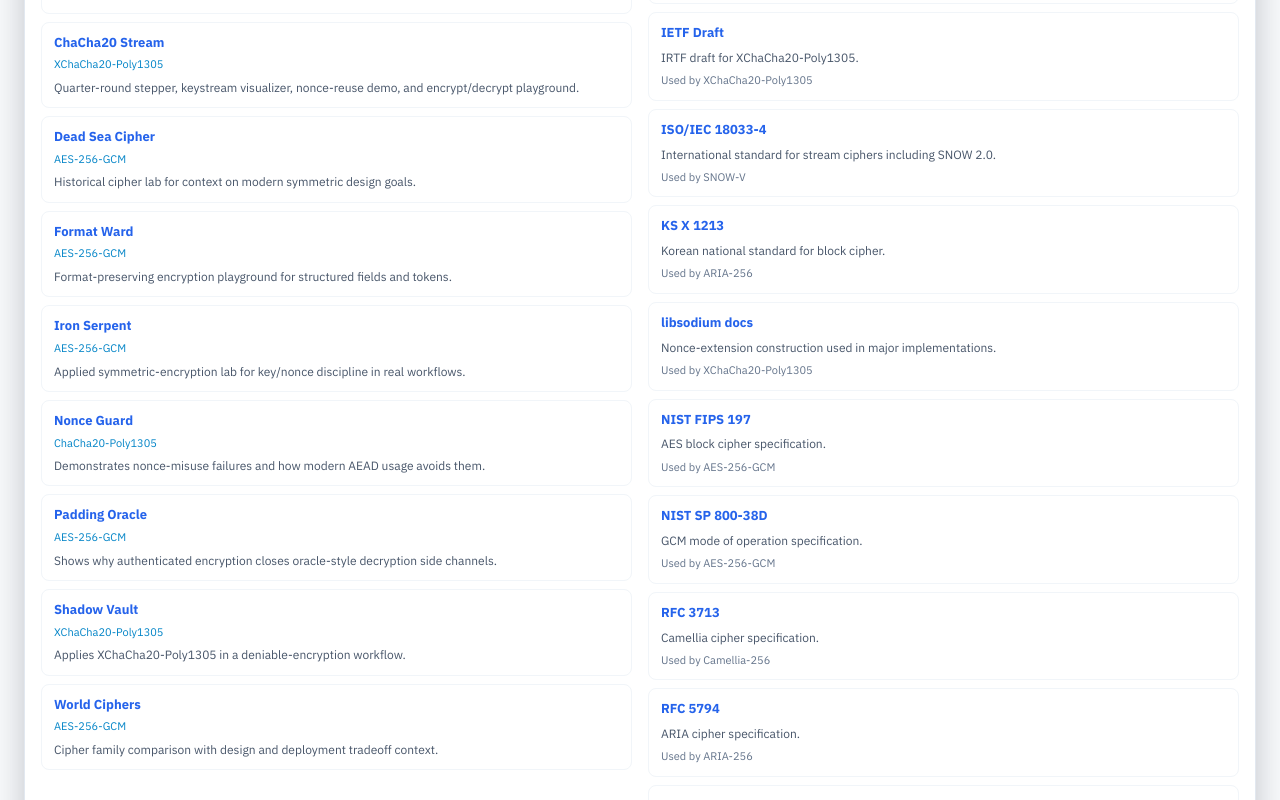
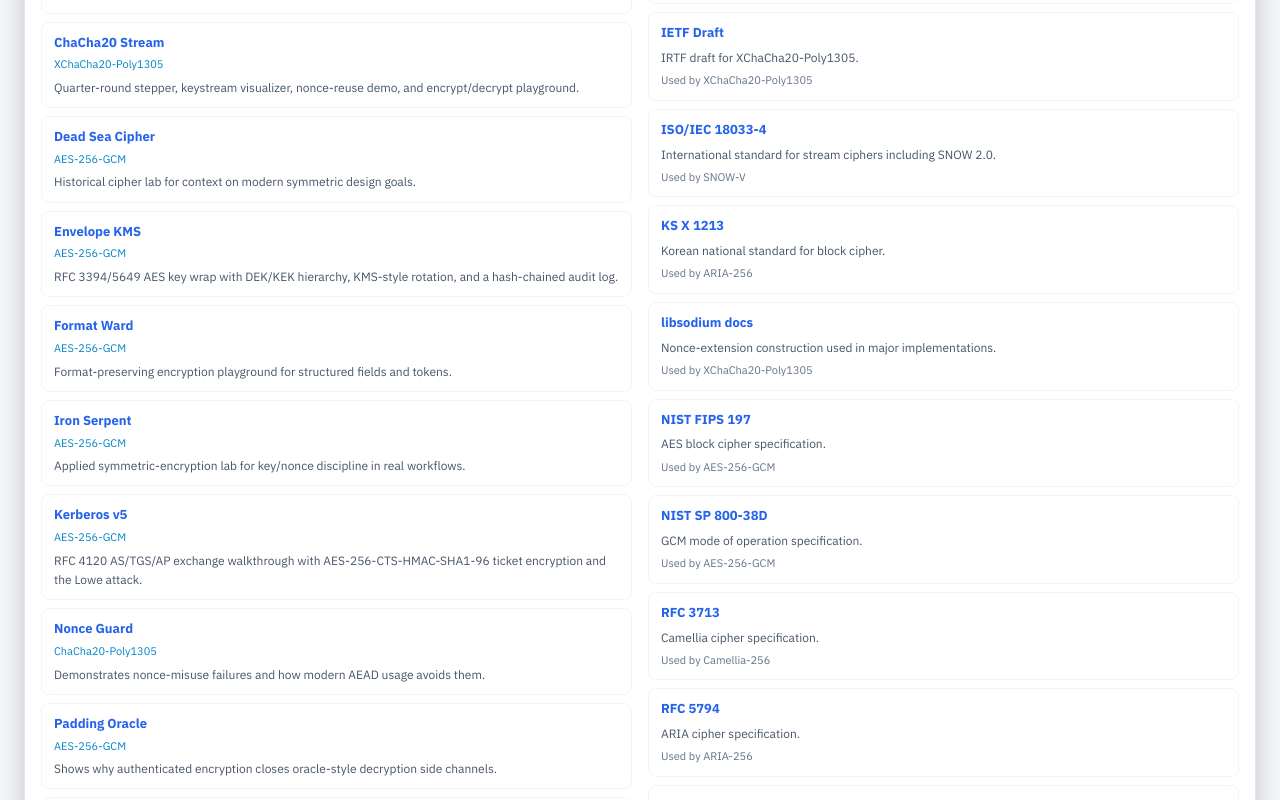
Before and after one commit to systemslibrarian/crypto-compare, a Next.js app: page / in a window 1280 px wide. Shown: the part 3759-4559 px from the top of the page. Built offline with nearby package versions, Linux system fonts and the light colour scheme.

Commit message:
Sync demo catalog to 102 crypto-lab labs
Add 5 newly published crypto-lab demos:
- bulletproofs (ZK range proofs on ristretto255)
- envelope-kms (RFC 3394/5649 AES key wrap)
- kerberos (RFC 4120 v5 ticket exchange)
- mls-group (RFC 9420 TreeKEM ratchet)
- nonce-lattice (ECDSA nonce-bias LLL attack)

```diff
--- a/src/data/demoResources.ts
+++ b/src/data/demoResources.ts
@@ -45,6 +45,16 @@
       title: "Dead Sea Cipher",
       url: "https://crypto-lab.systemslibrarian.dev/crypto-lab-dead-sea-cipher/",
       note: "Historical cipher lab for context on modern symmetric design goals.",
+    },
+    {
+      title: "Envelope KMS",
+      url: "https://crypto-lab.systemslibrarian.dev/crypto-lab-envelope-kms/",
+      note: "RFC 3394/5649 AES key wrap with DEK/KEK hierarchy, KMS-style rotation, and a hash-chained audit log.",
+    },
+    {
+      title: "Kerberos v5",
+      url: "https://crypto-lab.systemslibrarian.dev/crypto-lab-kerberos/",
+      note: "RFC 4120 AS/TGS/AP exchange walkthrough with AES-256-CTS-HMAC-SHA1-96 ticket encryption and the Lowe attack.",
     },
   ],
   chacha20poly: [
@@ -107,6 +117,11 @@
       url: "https://crypto-lab.systemslibrarian.dev/crypto-lab-isogeny-gate/",
       note: "Post-quantum key-exchange history and assumptions in context with modern curves.",
     },
+    {
+      title: "MLS Group",
+      url: "https://crypto-lab.systemslibrarian.dev/crypto-lab-mls-group/",
+      note: "RFC 9420 Messaging Layer Security with TreeKEM ratchet tree, epoch key schedule, and group forward secrecy.",
+    },
   ],
   ed25519: [
     {
@@ -141,12 +156,22 @@
       url: "https://crypto-lab.systemslibrarian.dev/crypto-lab-ecdsa-forge/",
       note: "ECDSA signing and verification flow with nonce-discipline and verification-failure intuition.",
     },
+    {
+      title: "Nonce Lattice",
+      url: "https://crypto-lab.systemslibrarian.dev/crypto-lab-nonce-lattice/",
+      note: "ECDSA nonce-bias lattice attack on P-256 — Hidden Number Problem, in-browser LLL reduction, private-key recovery.",
+    },
   ],
   secp256k1: [
     {
       title: "ECDSA Forge",
       url: "https://crypto-lab.systemslibrarian.dev/crypto-lab-ecdsa-forge/",
       note: "ECDSA workflow and nonce-misuse intuition in the curve family used by blockchain wallets and custody systems.",
+    },
+    {
+      title: "Nonce Lattice",
+      url: "https://crypto-lab.systemslibrarian.dev/crypto-lab-nonce-lattice/",
+      note: "ECDSA nonce-bias lattice attack on secp256k1 — Hidden Number Problem and LLL reduction recovering the private key.",
     },
   ],
   curve448_ed448: [
@@ -620,6 +645,11 @@
   ],
   bulletproofs: [
     {
+      title: "Bulletproofs",
+      url: "https://crypto-lab.systemslibrarian.dev/crypto-lab-bulletproofs/",
+      note: "ZK range proofs on ristretto255 — 64-bit Pedersen commitments, aggregate proofs, and the inner-product argument.",
+    },
+    {
       title: "ZK Proof Lab",
       url: "https://crypto-lab.systemslibrarian.dev/crypto-lab-zk-proof-lab/",
       note: "Zero-knowledge construction walkthrough spanning commitments and proof mechanics.",
```
Also changed, not shown: 1 other file (tests, documents, lock files or other folders).
